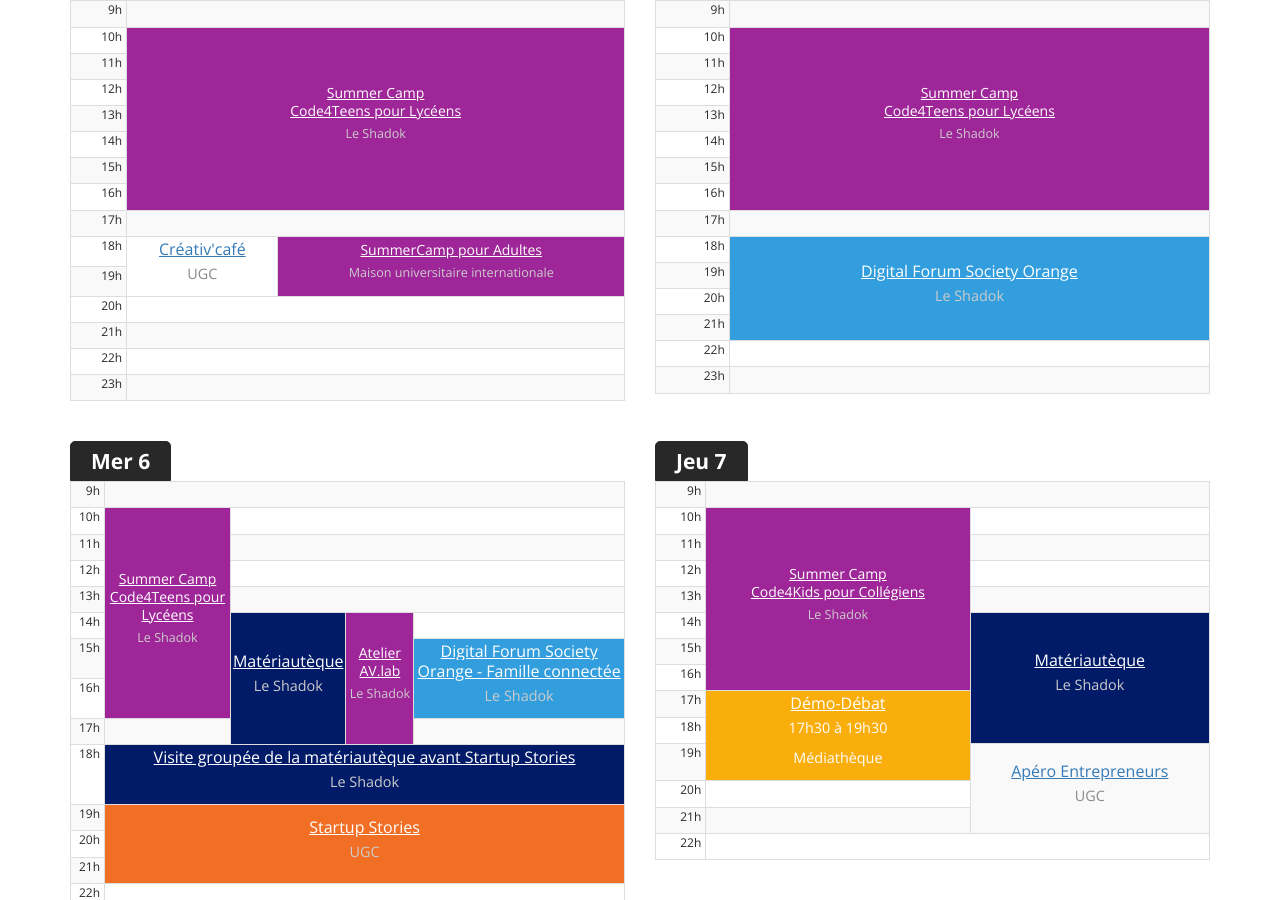
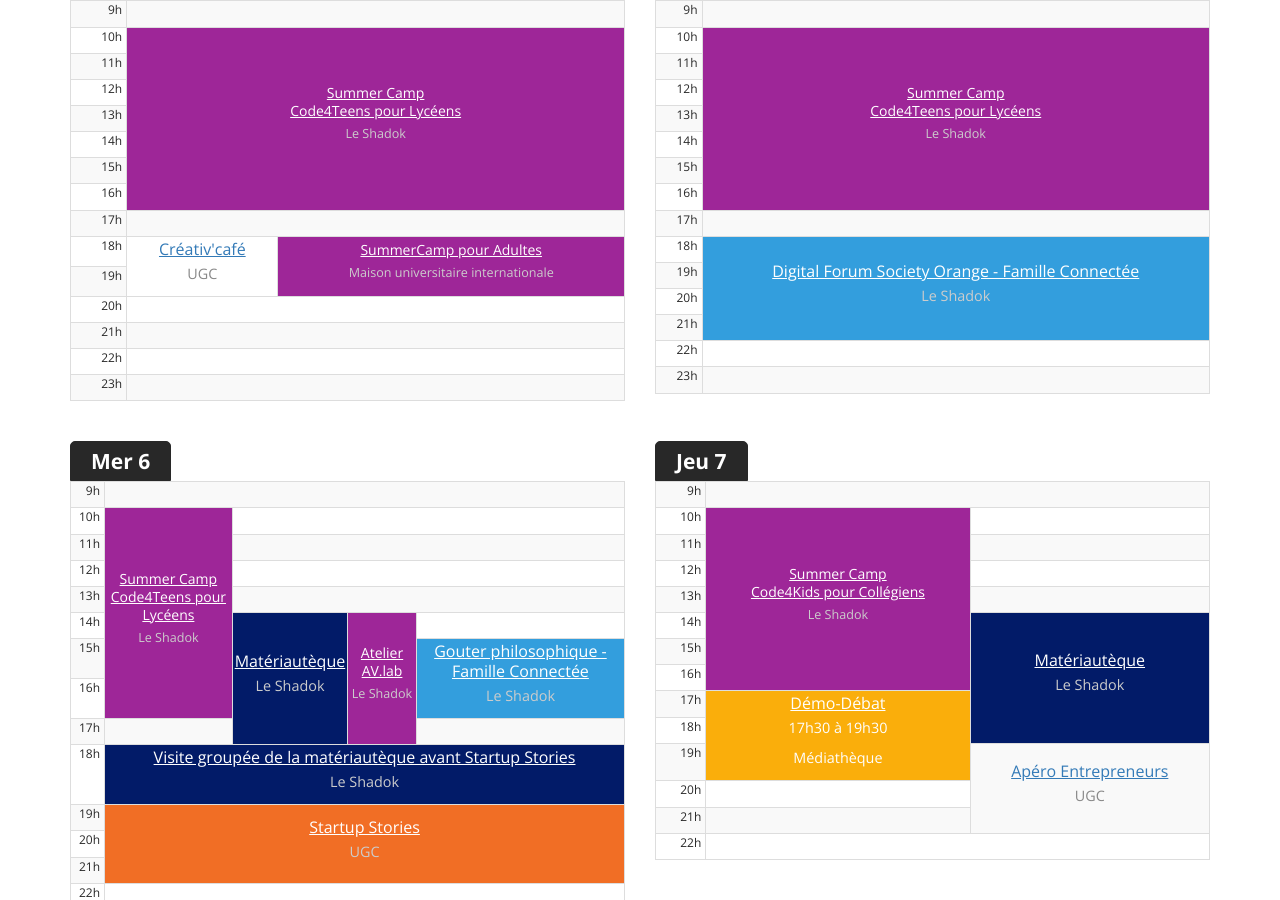
Before and after one commit to AlsaceDigitale/www.edgefest.fr-2019-temporary, a Jekyll site: the page built from index.html, in a window 1280 px wide and 900 px high, scrolled down 1729 px. Built offline with Jekyll 4.4.1, drawn with Linux system fonts in a browser that asks for light colours; nearby versions of some CDN libraries; some web fonts are replaced.

Commit message:
update digital society

```diff
--- a/_includes/day4.html
+++ b/_includes/day4.html
@@ -40,7 +40,7 @@
         <td>18h</td>
         <td rowspan="4" class="withcontent digitalforum">
           <a href="/digitalforum.html">
-              Digital Forum Society Orange
+              Digital Forum Society Orange - Famille Connectée
           </a>
           <p class="subtitle">Le Shadok</p>
         </td>
--- a/_includes/day5.html
+++ b/_includes/day5.html
@@ -47,7 +47,7 @@
         <td>15h</td>
         <td rowspan="2" class="withcontent digitalforum">
           <a href="/digitalforum.html">
-              Digital Forum Society Orange - Famille connectée
+              Gouter philosophique - Famille Connectée
           </a>
           <p class="subtitle">Le Shadok</p>
         </td>
--- a/_includes/digitalforum.html
+++ b/_includes/digitalforum.html
@@ -12,12 +12,12 @@
         </p>
         <p class="concept">La surabondance d’information et la multiplication des sollicitations par le biais des objets connectés toujours plus nombreux qui nous entourent posent des questions sur nos modes de vie et notre relation aux autres.<br>Ces outils numériques permettent à chaque individu au sein de la famille de rester connecté à son entourage professionnel ou personnel. Mais leur présence n'est-elle pas aussi perturbatrice au sein de la famille ? Quels constats faisons-nous ? Quelles propositions pouvons-nous formuler ?
         </p>
-        <h3 style="font-size: 15px;margin-top:30px;">Session parents</h3>
+        <h3 style="font-size: 15px;margin-top:30px;">Digital Society Forum – Famille Connectée</h3>
         <p class="date">Date : Mardi 5 juillet de 18h à 22h</p>
         <p class="venue">Lieu : Le Shadok</p>
         <p class="type">Événement gratuit, entrée libre.</p>
 
-        <h3 style="font-size: 15px;margin-top:30px;">Session enfants</h3>
+        <h3 style="font-size: 15px;margin-top:30px;">Gouter philosophique -  Famille Connectée</h3>
         <p class="date">Date : Mercredi 6 juillet de 15h à 17h</p>
         <p class="venue">Lieu : Le Shadok</p>
         <p class="type">Événement gratuit, entrée libre.</p>
```
